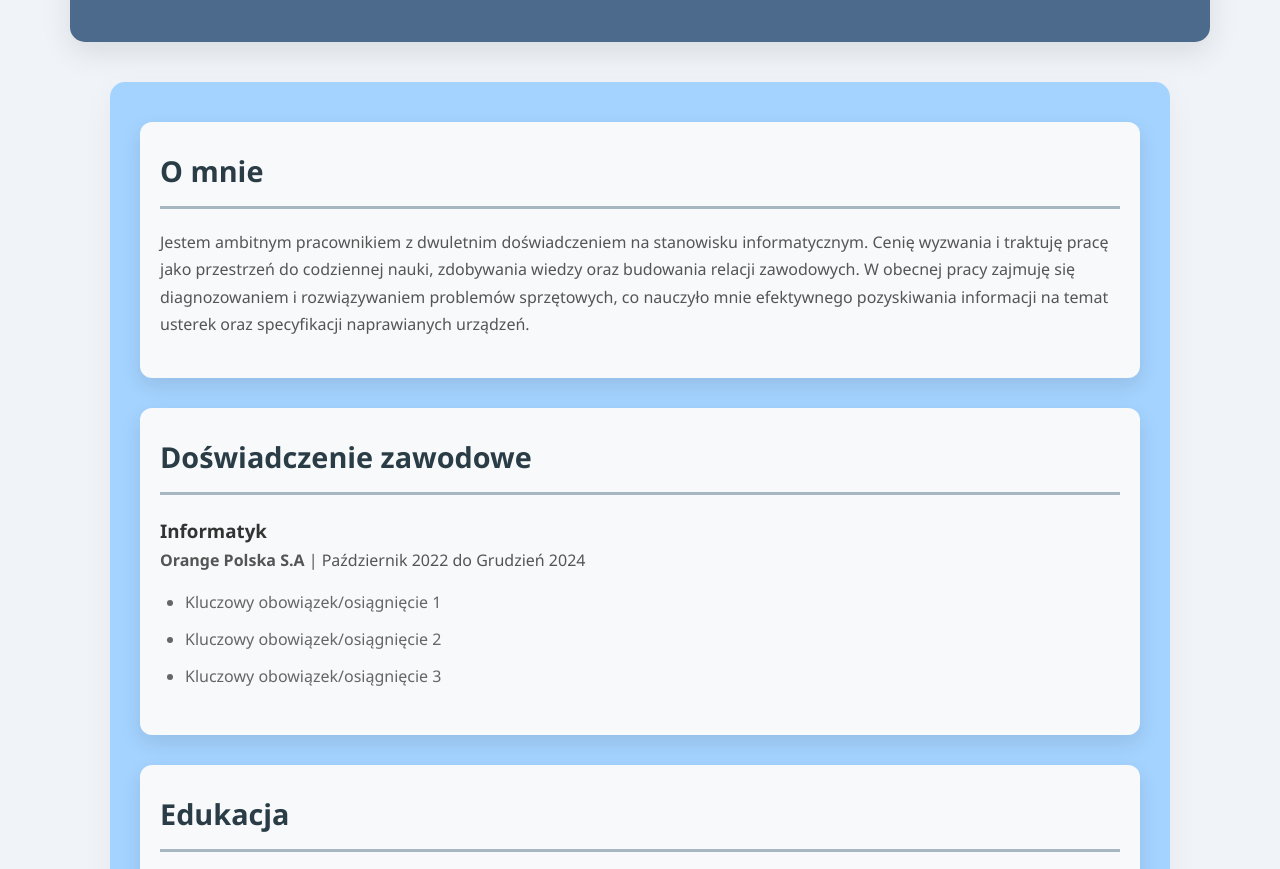
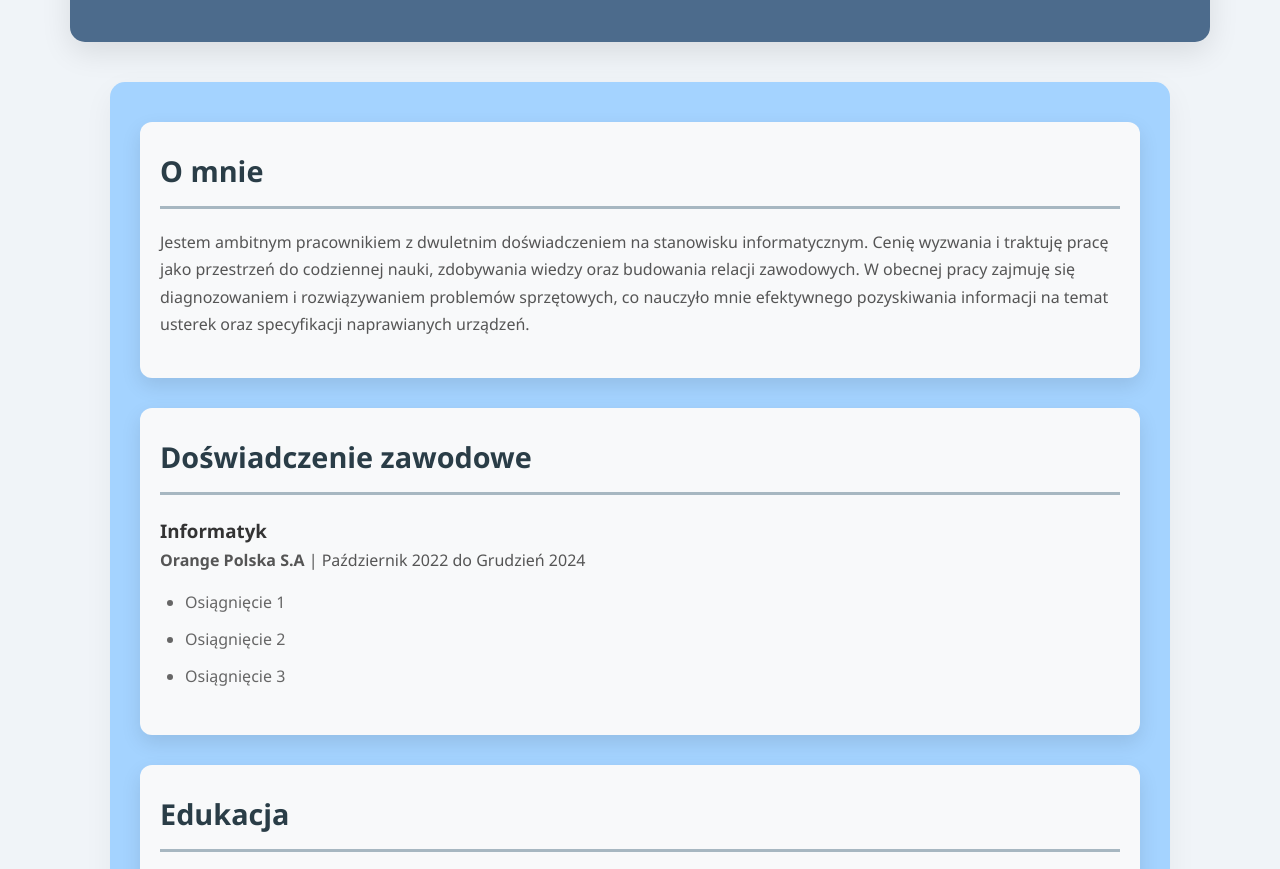
Before and after one commit to michalzak26/WSB, a plain HTML site: page index.html in a window 1280 px wide. Shown: the part 183-1052 px from the top of the page. Drawn offline with Linux system fonts and the light colour scheme.

Commit message:
Update index.html

```diff
--- a/index.html
+++ b/index.html
@@ -26,9 +26,9 @@
                 <h3>Informatyk</h3>
                 <p><strong>Orange Polska S.A</strong> | Październik 2022  do Grudzień 2024</p>
                 <ul>
-                    <li>Kluczowy obowiązek/osiągnięcie 1</li>
-                    <li>Kluczowy obowiązek/osiągnięcie 2</li>
-                    <li>Kluczowy obowiązek/osiągnięcie 3</li>
+                    <li>Osiągnięcie 1</li>
+                    <li>Osiągnięcie 2</li>
+                    <li>Osiągnięcie 3</li>
                 </ul>
             </div>
         </section>
```
